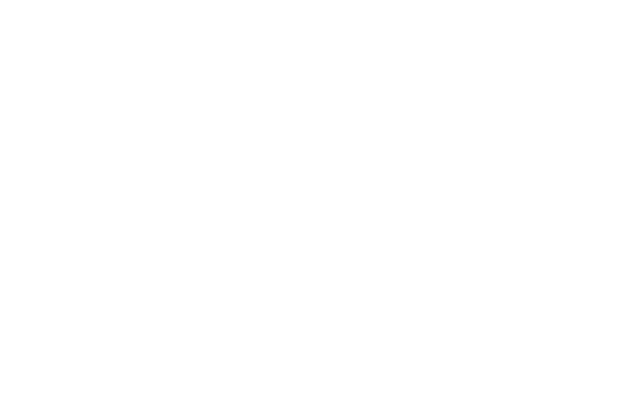
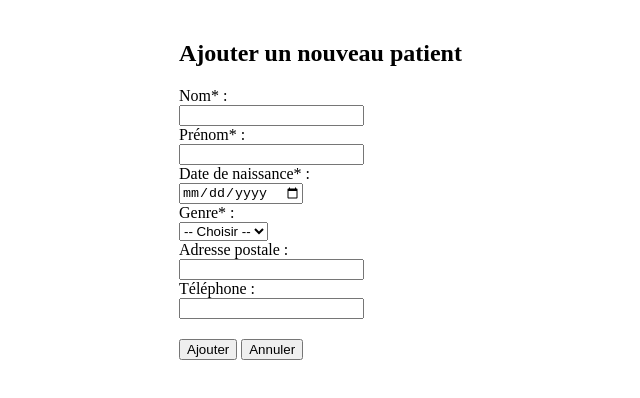
Before and after one commit to MarionLz/OC_P9_Medilabo, a React (Vite) app in the folder frontEnd/: page /patients/new in a window 1280 px wide. Before the commit this address had no page. Shown: the top 398 px of the page, without its empty margins (161-801 px from the left). Built offline with nearby package versions, Linux system fonts and the light colour scheme.

Commit message:
pages to handle patients created

```diff
--- a/frontEnd/src/main.jsx
+++ b/frontEnd/src/main.jsx
@@ -2,7 +2,9 @@ import React from 'react';
 import ReactDOM from 'react-dom/client';
 import { BrowserRouter, Routes, Route } from 'react-router-dom';
 import Login from './pages/Login';
-import PatientList from './pages/PatientList'; // à faire ensuite
+import PatientList from './pages/PatientList';
+import PatientForm from './pages/PatientForm';
+import PatientDetail from './pages/PatientDetail';
 import { AuthProvider } from './context/AuthContext';
 
 ReactDOM.createRoot(document.getElementById('root')).render(
@@ -11,6 +13,9 @@ ReactDOM.createRoot(document.getElementById('root')).render(
       <Routes>
         <Route path="/" element={<Login />} />
         <Route path="/patients" element={<PatientList />} />
+        <Route path="/patients/new" element={<PatientForm />} />
+        <Route path="/patients/:id/edit" element={<PatientForm />} />
+        <Route path="/patients/:id" element={<PatientDetail />} />
       </Routes>
     </AuthProvider>
   </BrowserRouter>
--- /dev/null
+++ b/frontEnd/src/pages/PatientDetail.jsx
@@ -0,0 +1,53 @@
+import React, { useEffect, useState } from 'react';
+import { useParams, useNavigate } from 'react-router-dom';
+import axios from 'axios';
+import { useAuth } from '../context/AuthContext';
+
+function PatientDetail() {
+  const { id } = useParams();
+  const navigate = useNavigate();
+  const { username, password } = useAuth();
+  const [patient, setPatient] = useState(null);
+  const [error, setError] = useState('');
+
+  useEffect(() => {
+    axios.get(`http://localhost:8080/api/patients/${id}`, {
+      auth: { username, password }
+    })
+    .then(res => {
+      setPatient(res.data);
+    })
+    .catch(() => {
+      setError("Erreur lors du chargement du patient");
+    });
+  }, [id, username, password]);
+
+  if (error) {
+    return <div style={{ color: 'red', textAlign: 'center', marginTop: 40 }}>{error}</div>;
+  }
+
+  if (!patient) {
+    return <div style={{ textAlign: 'center', marginTop: 40 }}>Chargement...</div>;
+  }
+
+  return (
+    <div style={{ maxWidth: 600, margin: 'auto', marginTop: 40 }}>
+      <h2>Détails du patient</h2>
+      <p><strong>Nom :</strong> {patient.nom}</p>
+      <p><strong>Prénom :</strong> {patient.prenom}</p>
+      <p><strong>Date de naissance :</strong> {new Date(patient.dateNaissance).toLocaleDateString()}</p>
+      <p><strong>Genre :</strong> {patient.genre}</p>
+      <p><strong>Adresse postale :</strong> {patient.adressePostale || 'Non renseignée'}</p>
+      <p><strong>Téléphone :</strong> {patient.telephone || 'Non renseigné'}</p>
+
+      <button onClick={() => navigate(`/patients/${id}/edit`)} title="Modifier" style={{ marginTop: 20 }}>
+        ✏️ Modifier le dossier
+      </button>{' '}
+      <button onClick={() => navigate('/patients')} style={{ marginTop: 20 }}>
+        Retour à la liste
+      </button>
+    </div>
+  );
+}
+
+export default PatientDetail;
--- /dev/null
+++ b/frontEnd/src/pages/PatientForm.jsx
@@ -0,0 +1,141 @@
+import React, { useEffect, useState } from 'react';
+import { useParams, useNavigate } from 'react-router-dom';
+import axios from 'axios';
+import { useAuth } from '../context/AuthContext';
+
+function PatientForm() {
+  const { id } = useParams(); // id = undefined si nouveau patient
+  const navigate = useNavigate();
+  const { username, password } = useAuth();
+
+  // État du formulaire
+  const [patient, setPatient] = useState({
+    nom: '',
+    prenom: '',
+    dateNaissance: '',
+    genre: '',
+    adressePostale: '',
+    telephone: ''
+  });
+  const [errors, setErrors] = useState({});
+
+  // Chargement des données si modification
+  useEffect(() => {
+    if (id) {
+      axios.get(`http://localhost:8080/api/patients/${id}`, {
+        auth: { username, password }
+      }).then(res => {
+        // format date ISO en yyyy-MM-dd pour input date
+        const data = res.data;
+        setPatient({
+          nom: data.nom || '',
+          prenom: data.prenom || '',
+          dateNaissance: data.dateNaissance ? data.dateNaissance.slice(0,10) : '',
+          genre: data.genre || '',
+          adressePostale: data.adressePostale || '',
+          telephone: data.telephone || ''
+        });
+      }).catch(() => {
+        alert("Erreur lors du chargement du patient");
+      });
+    }
+  }, [id, username, password]);
+
+  // Validation simple avant submit
+  function validate() {
+    const newErrors = {};
+    if (!patient.nom.trim()) newErrors.nom = 'Le nom est obligatoire';
+    if (!patient.prenom.trim()) newErrors.prenom = 'Le prénom est obligatoire';
+    if (!patient.dateNaissance) newErrors.dateNaissance = 'La date de naissance est obligatoire';
+    if (!patient.genre) newErrors.genre = 'Le genre est obligatoire';
+    return newErrors;
+  }
+
+  function handleChange(e) {
+    const { name, value } = e.target;
+    setPatient(prev => ({ ...prev, [name]: value }));
+  }
+
+  function handleSubmit(e) {
+    e.preventDefault();
+
+    const validationErrors = validate();
+    if (Object.keys(validationErrors).length > 0) {
+      setErrors(validationErrors);
+      return;
+    }
+
+    if (id) {
+      // update patient
+      axios.put(`http://localhost:8080/api/patients/${id}`, patient, {
+        auth: { username, password }
+      })
+      .then(() => {
+        navigate('/patients');
+      })
+      .catch(() => {
+        alert('Erreur lors de la mise à jour');
+      });
+    } else {
+      // create patient
+      axios.post('http://localhost:8080/api/patients', patient, {
+        auth: { username, password }
+      })
+      .then(() => {
+        navigate('/patients');
+      })
+      .catch(() => {
+        alert('Erreur lors de la création');
+      });
+    }
+  }
+
+  return (
+    <div style={{ maxWidth: 600, margin: 'auto', marginTop: 40 }}>
+      <h2>{id ? 'Modifier un patient' : 'Ajouter un nouveau patient'}</h2>
+      <form onSubmit={handleSubmit} noValidate>
+        <div>
+          <label>Nom* :</label><br />
+          <input type="text" name="nom" value={patient.nom} onChange={handleChange} />
+          {errors.nom && <div style={{ color: 'red' }}>{errors.nom}</div>}
+        </div>
+        <div>
+          <label>Prénom* :</label><br />
+          <input type="text" name="prenom" value={patient.prenom} onChange={handleChange} />
+          {errors.prenom && <div style={{ color: 'red' }}>{errors.prenom}</div>}
+        </div>
+        <div>
+          <label>Date de naissance* :</label><br />
+          <input type="date" name="dateNaissance" value={patient.dateNaissance} onChange={handleChange} />
+          {errors.dateNaissance && <div style={{ color: 'red' }}>{errors.dateNaissance}</div>}
+        </div>
+        <div>
+          <label>Genre* :</label><br />
+          <select name="genre" value={patient.genre} onChange={handleChange}>
+            <option value="">-- Choisir --</option>
+            <option value="M">Masculin</option>
+            <option value="F">Féminin</option>
+            <option value="Autre">Autre</option>
+          </select>
+          {errors.genre && <div style={{ color: 'red' }}>{errors.genre}</div>}
+        </div>
+        <div>
+          <label>Adresse postale :</label><br />
+          <input type="text" name="adressePostale" value={patient.adressePostale} onChange={handleChange} />
+        </div>
+        <div>
+          <label>Téléphone :</label><br />
+          <input type="tel" name="telephone" value={patient.telephone} onChange={handleChange} />
+        </div>
+        <button type="submit" style={{ marginTop: 20 }}>
+          {id ? 'Mettre à jour' : 'Ajouter'}
+        </button>{' '}
+        <button type="button" onClick={() => navigate('/patients')} style={{ marginTop: 20 }}>
+          Annuler
+        </button>
+      </form>
+    </div>
+  );
+}
+
+export default PatientForm;
```
Also changed, not shown: frontEnd/index.html (line endings or trailing spaces).
